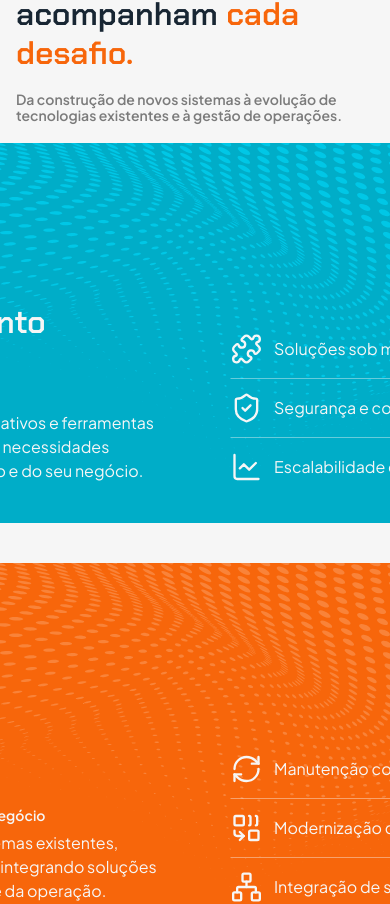
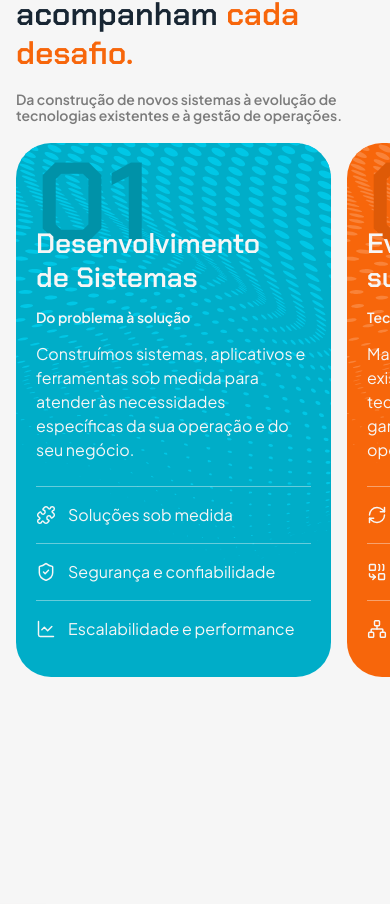
Before and after one commit to gabrielnobre-tritonia/website-tritonia, a Next.js app: page / in a window 390 px wide. Shown: the part 2269-3173 px from the top of the page. Built offline with nearby package versions, Linux system fonts and the light colour scheme.

Commit message:
feat(solucoes): adapta os cards de serviço para mobile e tablet
Abaixo de 768px os cards viram um carrossel horizontal com card
vertical; de 768px a 1111px ficam em largura total, e a pilha
animada continua a partir de 1112px (novo breakpoint stack).

```diff
--- a/app/globals.css
+++ b/app/globals.css
@@ -169,6 +169,7 @@
   --breakpoint-2xs: 25rem; /* 400px */
   --breakpoint-xs: 30rem; /* 480px */
   --breakpoint-wide: 87.5rem; /* 1400px */
+  --breakpoint-stack: 69.5rem; /* 1112px: MIN_WIDTH da pilha de cards (solutions-card-stack.tsx) */
 }
 
 /* Estilos de texto. Cada classe aplica família, tamanho, peso, linha e espaçamento. */
--- a/components/service-card.tsx
+++ b/components/service-card.tsx
@@ -5,7 +5,16 @@ import type { ServiceCardData } from "@/lib/constants";
 
 type ServiceCardProps = Omit<ServiceCardData, "id">;
 
-/** Card de destaque de serviço, de tamanho fixo (1080 x 380). Só apresenta: todo o conteúdo vem por props. */
+/**
+ * Card de destaque de serviço. Só apresenta: todo o conteúdo vem por props.
+ *
+ * Tem três tamanhos:
+ * - abaixo de `md` (768px): card vertical, de largura flexível: número ao
+ *   fundo, título, subtítulo, descrição e a lista de itens separada por linhas;
+ * - de `md` até `stack` (1112px): card na largura da coluna, com o texto à
+ *   esquerda e os itens à direita, como no desktop;
+ * - a partir de `stack`: tamanho fixo (1100 x 380).
+ */
 export function ServiceCard({
   baseColor,
   background,
@@ -18,7 +27,7 @@ export function ServiceCard({
 }: ServiceCardProps) {
   return (
     <article
-      className="rounded-card-lg text-foreground-light relative h-[380px] w-[1100px] shrink-0 overflow-hidden"
+      className="rounded-card-lg text-foreground-light stack:h-[380px] stack:w-[1100px] stack:justify-start stack:p-0 relative flex w-full max-w-[480px] shrink-0 flex-col overflow-hidden px-5 pt-[84px] pb-5 md:min-h-[380px] md:max-w-none md:justify-end md:px-10 md:pt-[130px] md:pb-10"
       style={{ backgroundColor: baseColor }}
     >
       <Image
@@ -31,33 +40,32 @@ export function ServiceCard({
 
       <span
         aria-hidden="true"
-        className="font-display pointer-events-none absolute top-[43px] left-[38px] flex h-[194px] w-[212px] items-center text-[194px] leading-none font-semibold select-none"
+        className="font-display pointer-events-none absolute top-1 left-5 flex items-center text-[112px] leading-none font-semibold select-none md:top-[43px] md:left-[38px] md:h-[194px] md:w-[212px] md:text-[194px]"
         style={{ color: numberColor }}
       >
         {number}
       </span>
 
-      <div className="absolute bottom-10 left-1/2 flex h-[180px] w-[811px] -translate-x-1/2 items-end gap-[70px]">
-        <div className="flex h-full flex-1 flex-col justify-between">
-          <h3 className="text-h1">{title}</h3>
+      <div className="stack:absolute stack:bottom-10 stack:left-1/2 stack:h-[180px] stack:w-[811px] stack:-translate-x-1/2 stack:gap-[70px] relative flex flex-col gap-6 md:flex-row md:items-end md:gap-12">
+        <div className="stack:h-full stack:justify-between stack:gap-0 flex flex-col gap-4 md:flex-1">
+          <h3 className="text-h1 max-md:text-[1.75rem]">{title}</h3>
           <p className="text-subtitle">{subtitle}</p>
           <p className="text-body">{description}</p>
         </div>
 
-        <ul className="flex h-[150px] flex-1 flex-col justify-between">
+        <ul className="flex flex-col md:h-[150px] md:flex-1 md:justify-between">
           {items.map((item, index) => (
             <Fragment key={item.label}>
-              {index > 0 ? (
-                <li
-                  aria-hidden="true"
-                  className="bg-foreground-light/42 h-px w-full"
-                />
-              ) : null}
-              <li className="text-body flex items-center gap-3">
+              {/* Abaixo de `md`, também há uma linha acima do primeiro item. */}
+              <li
+                aria-hidden="true"
+                className={`bg-foreground-light/42 h-px w-full ${index === 0 ? "md:hidden" : ""}`}
+              />
+              <li className="text-body flex items-center gap-3 py-4 md:py-0">
                 {item.icon ? (
                   <span
                     aria-hidden="true"
-                    className="inline-flex size-8 shrink-0 items-center justify-center"
+                    className="inline-flex size-5 shrink-0 items-center justify-center md:size-8"
                   >
                     {item.icon}
                   </span>
--- a/components/solutions-card-stack.tsx
+++ b/components/solutions-card-stack.tsx
@@ -199,10 +199,14 @@ export function SolutionsCardStack({ header, cards }: SolutionsCardStackProps) {
         <div
           ref={cardsRef}
           data-stack-cards=""
-          className="flex flex-col items-center gap-10"
+          className="flex flex-col items-center gap-10 max-md:-mx-(--page-gutter) max-md:snap-x max-md:snap-mandatory max-md:scroll-px-(--page-gutter) max-md:[scrollbar-width:none] max-md:flex-row max-md:items-stretch max-md:gap-4 max-md:overflow-x-auto max-md:px-(--page-gutter) max-md:[&::-webkit-scrollbar]:hidden"
         >
           {cards.map(({ id, card }) => (
-            <div key={id} data-stack-layer="" className="flex justify-center">
+            <div
+              key={id}
+              data-stack-layer=""
+              className="flex w-full justify-center max-md:w-[88%] max-md:max-w-[480px] max-md:shrink-0 max-md:snap-start"
+            >
               {card}
             </div>
           ))}
```
